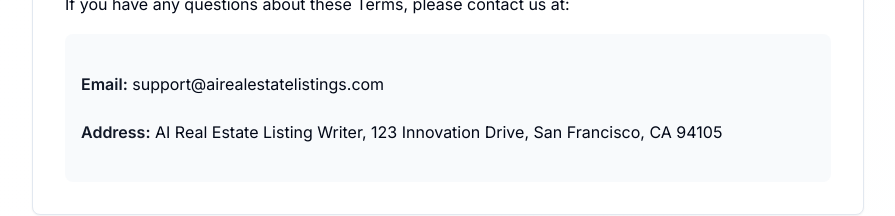
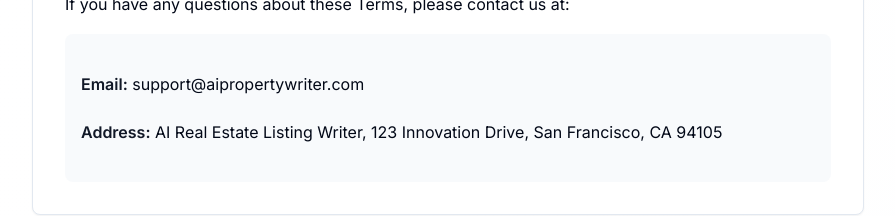
Before and after one commit to Thester113/ai-real-estate-listing-writer, a Next.js app: page /terms in a window 1280 px wide. Shown: the part 2700-2916 px from the top of the page, without its empty margins (192-1087 px from the left). Built offline with nearby package versions, Linux system fonts and the light colour scheme; no server answers.

Commit message:
chore: update support email to support@aipropertywriter.com

```diff
--- a/app/admin/page.tsx
+++ b/app/admin/page.tsx
@@ -70,7 +70,7 @@
       }
 
       // Check if user has admin role or is specific admin email
-      const adminEmails = ['tom@hester.com', 'admin@airealestatelistings.com']
+      const adminEmails = ['tom@hester.com', 'admin@aipropertywriter.com']
       const isAdmin = adminEmails.includes(session.user.email || '')
 
       if (!isAdmin) {
--- a/app/terms/page.tsx
+++ b/app/terms/page.tsx
@@ -127,7 +127,7 @@
               If you have any questions about these Terms, please contact us at:
             </p>
             <div className="bg-secondary/50 rounded-lg p-4">
-              <p><strong>Email:</strong> support@airealestatelistings.com</p>
+              <p><strong>Email:</strong> support@aipropertywriter.com</p>
               <p><strong>Address:</strong> AI Real Estate Listing Writer, 123 Innovation Drive, San Francisco, CA 94105</p>
             </div>
           </div>
--- a/components/error-boundary.tsx
+++ b/components/error-boundary.tsx
@@ -118,10 +118,10 @@
               <p className="text-xs text-gray-500 dark:text-gray-400">
                 If this problem persists, please contact our support team at{' '}
                 <a
-                  href="mailto:support@airealestatelistings.com"
+                  href="mailto:support@aipropertywriter.com"
                   className="text-blue-600 dark:text-blue-400 hover:underline"
                 >
-                  support@airealestatelistings.com
+                  support@aipropertywriter.com
                 </a>
               </p>
             </div>
```
